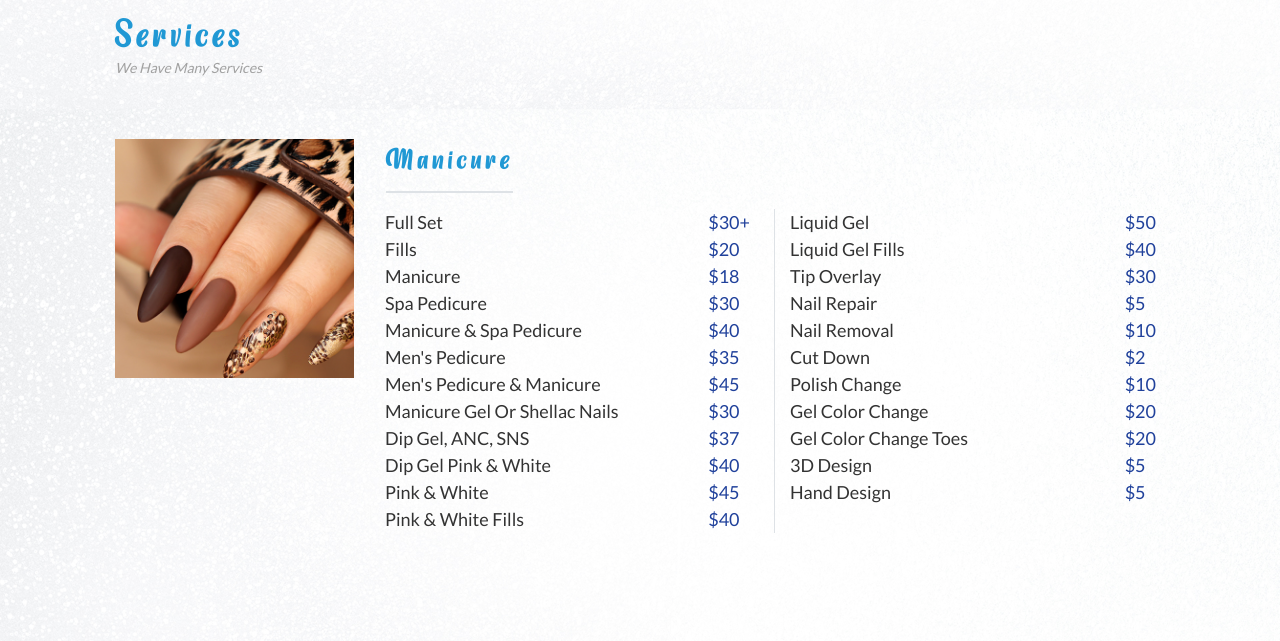
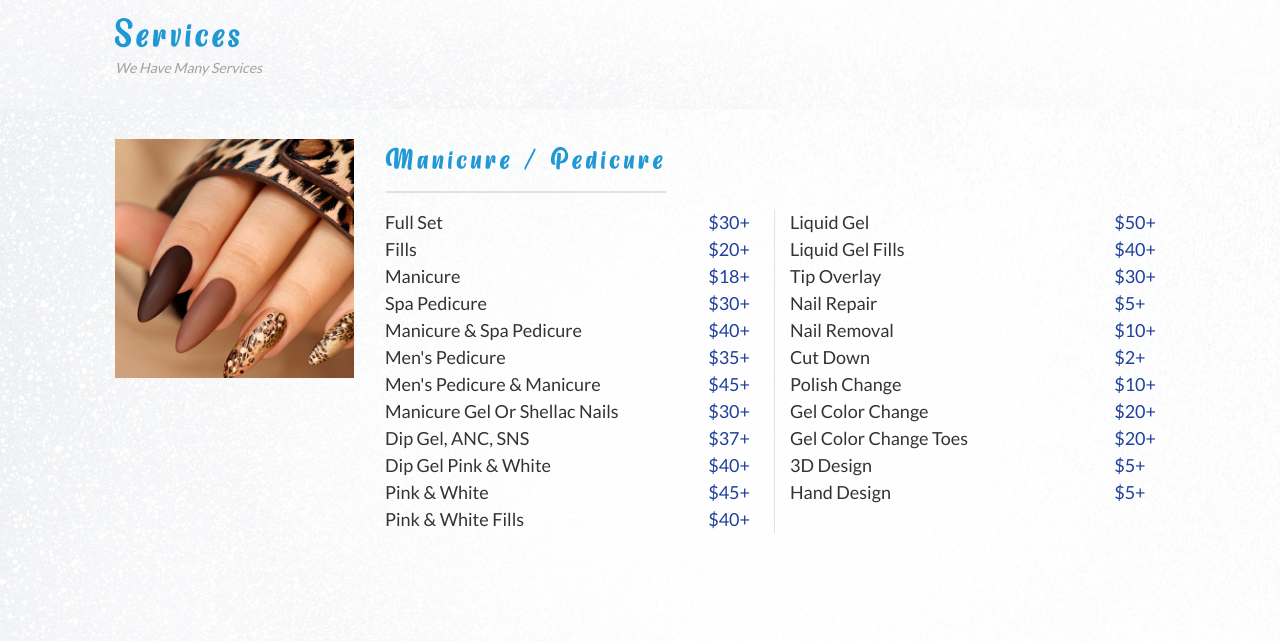
Before and after one commit to pthaithach/107COOLNAILS1, a plain HTML site: page index.html in a window 1280 px wide. Shown: the part 780-1421 px from the top of the page. Drawn offline with Linux system fonts and the light colour scheme; files whose address does not match are found by name.

Commit message:
asdweyqwieh

```diff
--- a/index.html
+++ b/index.html
@@ -332,7 +332,7 @@
             <div class="col-md-9">
                 <div class="row">
                     <div class="row mt-3 ml-3 mt-md-0">
-                        <div class="title-big font-better text-capitalize" style="font-size:28px">Manicure</div>
+                        <div class="title-big font-better text-capitalize" style="font-size:28px">Manicure / Pedicure</div>
                     </div>
                 </div>
 
@@ -344,93 +344,93 @@
                         </div>
                         <div class="title-small display-row">
                             <div class="display-col w-100">Fills</div>
-                            <div class="display-col w-100 display-col w-100 color-price">$20</div>
+                            <div class="display-col w-100 display-col w-100 color-price">$20+</div>
                         </div>
                         <div class="title-small display-row">
                             <div class="display-col w-100">Manicure</div>
-                            <div class="display-col w-100 display-col w-100 color-price">$18</div>
+                            <div class="display-col w-100 display-col w-100 color-price">$18+</div>
                         </div>
                         <div class="title-small display-row">
                             <div class="display-col w-100">Spa Pedicure</div>
-                            <div class="display-col w-100 display-col w-100 color-price">$30</div>
+                            <div class="display-col w-100 display-col w-100 color-price">$30+</div>
                         </div>
                         <div class="title-small display-row">
                             <div class="display-col w-100">Manicure & Spa Pedicure</div>
-                            <div class="display-col w-100 display-col w-100 color-price">$40</div>
+                            <div class="display-col w-100 display-col w-100 color-price">$40+</div>
                         </div>
                         <div class="title-small display-row">
                             <div class="display-col w-100">Men's Pedicure</div>
-                            <div class="display-col w-100 display-col w-100 color-price">$35</div>
+                            <div class="display-col w-100 display-col w-100 color-price">$35+</div>
                         </div>
                         <div class="title-small display-row">
                             <div class="display-col w-100">Men's Pedicure & Manicure</div>
-                            <div class="display-col w-100 display-col w-100 color-price">$45</div>
+                            <div class="display-col w-100 display-col w-100 color-price">$45+</div>
                         </div>
                         <div class="title-small display-row">
                             <div class="display-col w-100">Manicure Gel Or Shellac Nails</div>
-                            <div class="display-col w-100 display-col w-100 color-price">$30</div>
+                            <div class="display-col w-100 display-col w-100 color-price">$30+</div>
                         </div>
                         <div class="title-small display-row">
                             <div class="display-col w-100">Dip Gel, ANC, SNS</div>
-                            <div class="display-col w-100 display-col w-100 color-price">$37</div>
+                            <div class="display-col w-100 display-col w-100 color-price">$37+</div>
                         </div>
                         <div class="title-small display-row">
                             <div class="display-col w-100">Dip Gel Pink & White</div>
-                            <div class="display-col w-100 display-col w-100 color-price">$40</div>
+                            <div class="display-col w-100 display-col w-100 color-price">$40+</div>
                         </div>
                         <div class="title-small display-row">
                             <div class="display-col w-100">Pink & White</div>
-                            <div class="display-col w-100 display-col w-100 color-price">$45</div>
+                            <div class="display-col w-100 display-col w-100 color-price">$45+</div>
                         </div>
                         <div class="title-small display-row">
                             <div class="display-col w-100">Pink & White Fills</div>
-                            <div class="display-col w-100 display-col w-100 color-price">$40</div>
+                            <div class="display-col w-100 display-col w-100 color-price">$40+</div>
                         </div>
                     </div>
                     <div class="pr-4 col-md-6 mt-0 mt-md-0 mb-md-5 display-table ">
                         <div class="title-small display-row">
                             <div class="display-col w-100">Liquid Gel</div>
-                            <div class="display-col w-100 color-price">$50</div>
+                            <div class="display-col w-100 color-price">$50+</div>
                         </div>
                         <div class="title-small display-row">
                             <div class="display-col w-100">Liquid Gel Fills</div>
-                            <div class="display-col w-100 color-price">$40</div>
+                            <div class="display-col w-100 color-price">$40+</div>
                         </div>
                         <div class="title-small display-row">
                             <div class="display-col w-100">Tip Overlay</div>
-                            <div class="display-col w-100 color-price">$30</div>
+                            <div class="display-col w-100 color-price">$30+</div>
                         </div>
                         <div class="title-small display-row">
                             <div class="display-col w-100">Nail Repair</div>
-                            <div class="display-col w-100 color-price">$5</div>
+                            <div class="display-col w-100 color-price">$5+</div>
                         </div>
                         <div class="title-small display-row">
                             <div class="display-col w-100">Nail Removal</div>
-                            <div class="display-col w-100 color-price">$10</div>
+                            <div class="display-col w-100 color-price">$10+</div>
                         </div>
                         <div class="title-small display-row">
                             <div class="display-col w-100">Cut Down</div>
-                            <div class="display-col w-100 color-price">$2</div>
+                            <div class="display-col w-100 color-price">$2+</div>
                         </div>
                         <div class="title-small display-row">
                             <div class="display-col w-100">Polish Change</div>
-                            <div class="display-col w-100 color-price">$10</div>
+                            <div class="display-col w-100 color-price">$10+</div>
                         </div>
                         <div class="title-small display-row">
                             <div class="display-col w-100">Gel Color Change</div>
-                            <div class="display-col w-100 color-price">$20</div>
+                            <div class="display-col w-100 color-price">$20+</div>
                         </div>
                         <div class="title-small display-row">
                             <div class="display-col w-100">Gel Color Change Toes</div>
-                            <div class="display-col w-100 color-price">$20</div>
+                            <div class="display-col w-100 color-price">$20+</div>
                         </div>
                         <div class="title-small display-row">
                             <div class="display-col w-100">3D Design</div>
-                            <div class="display-col w-100 color-price">$5</div>
+                            <div class="display-col w-100 color-price">$5+</div>
                         </div>
                         <div class="title-small display-row">
                             <div class="display-col w-100">Hand Design</div>
-                            <div class="display-col w-100 color-price">$5</div>
+                            <div class="display-col w-100 color-price">$5+</div>
                         </div>
                     </div>
                 </div>
```
